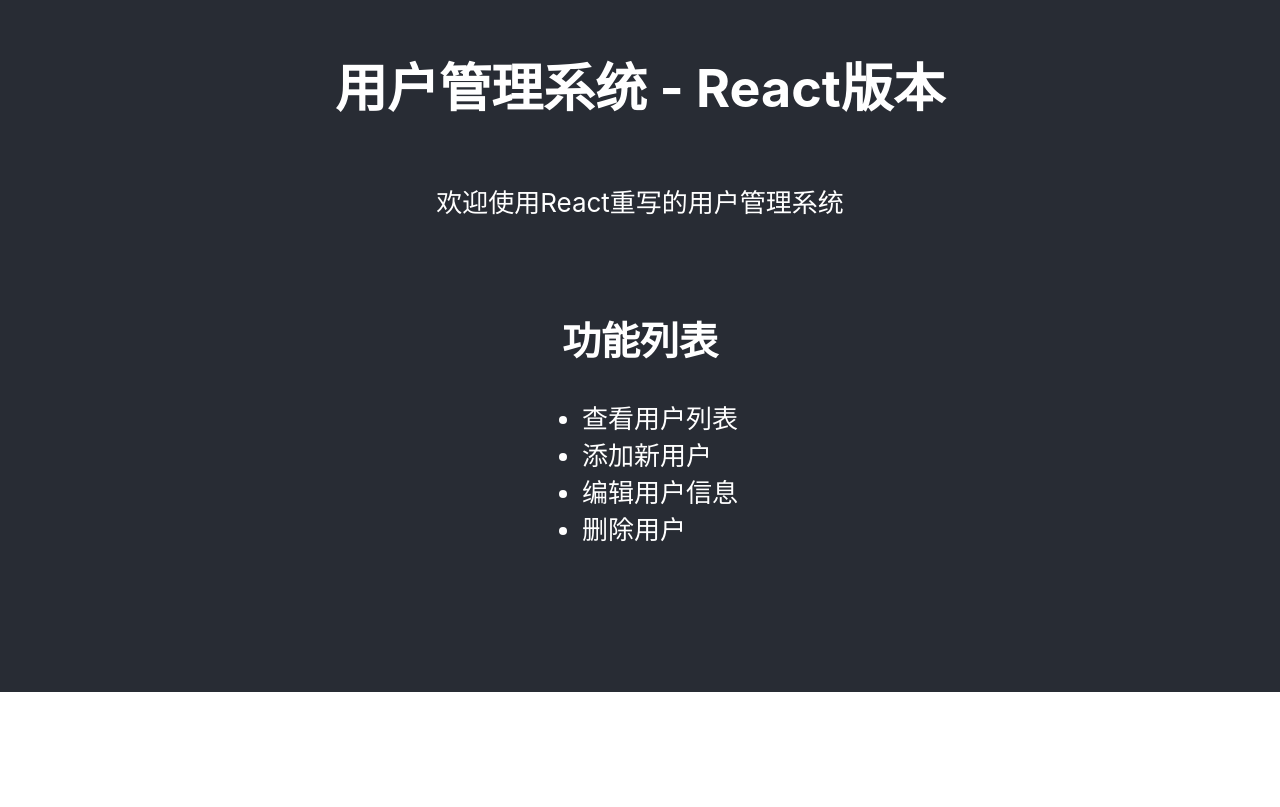
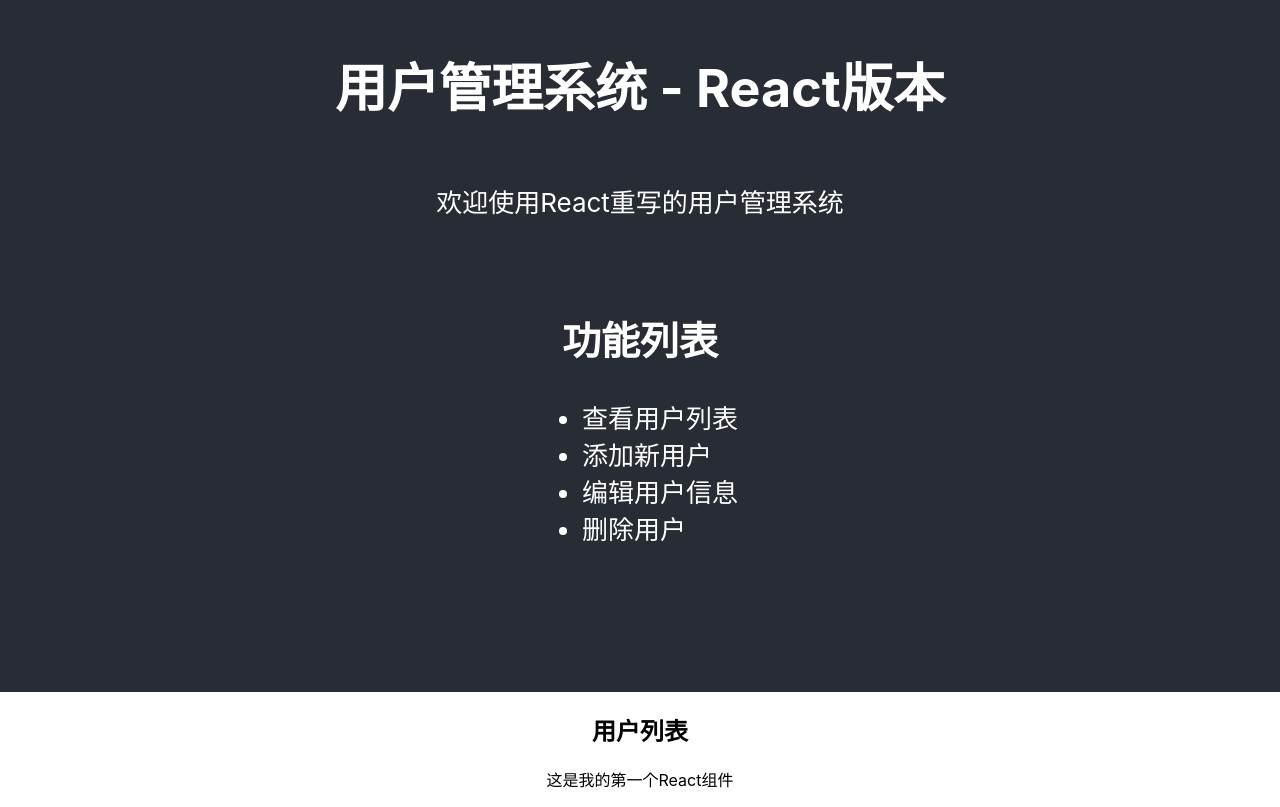
Before and after one commit to Ruheluobixieqing/project-practice, a React (Create React App) app in the folder frontend-react/: page / in a window 1280 px wide. Shown: the part 108-915 px from the top of the page. Before the commit the page ends 800 px from the top, so only its background shows below. Built offline with nearby package versions, Linux system fonts and the light colour scheme.

Commit message:
创建一个自己的组件

```diff
--- a/frontend-react/src/App.js
+++ b/frontend-react/src/App.js
@@ -1,4 +1,6 @@
 import './App.css';
+import React from 'react';
+import UserList from './UserList';
 
 function App() {
   return (
@@ -17,6 +19,7 @@
           </ul>
         </div>
       </header>
+      <UserList />
     </div>
   )
 }
--- /dev/null
+++ b/frontend-react/src/UserList.js
@@ -0,0 +1,12 @@
+import React from 'react';
+
+function UserList() {
+    return (
+        <div>
+            <h2>用户列表</h2>
+            <p>这是我的第一个React组件</p>
+        </div>
+    )
+}
+
+export default UserList;
```
